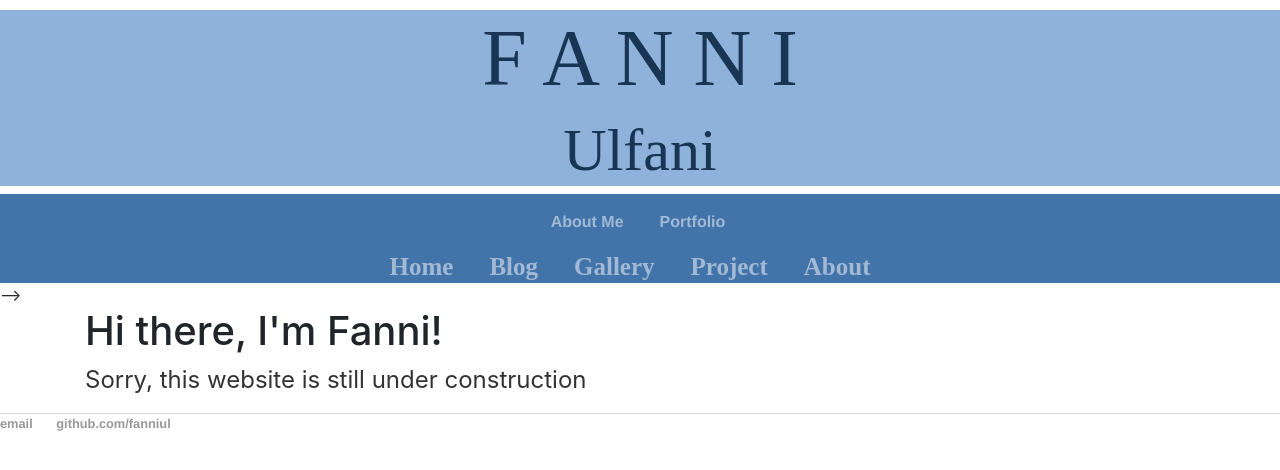
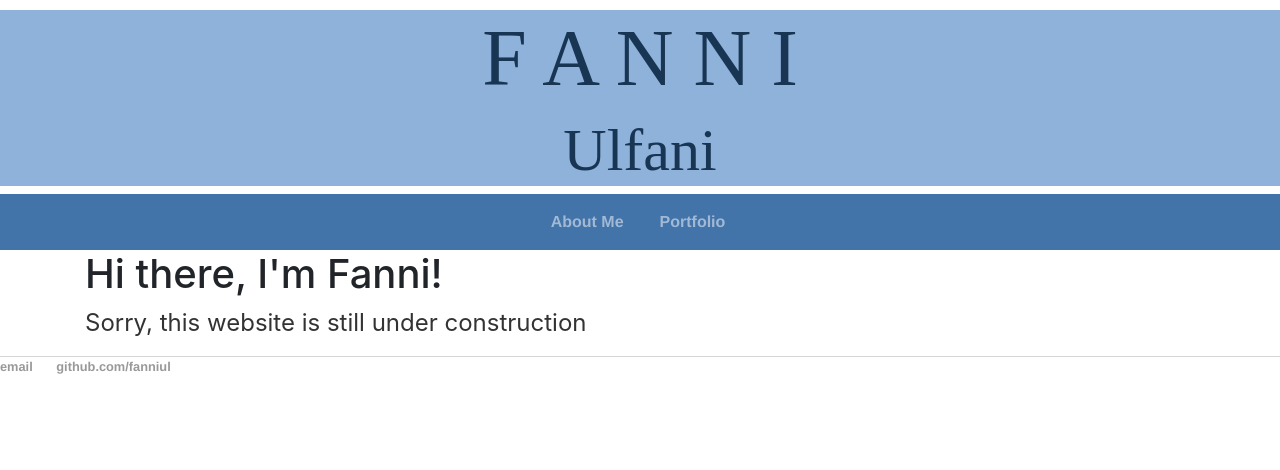
Before and after one commit to fanniul/fanniul.github.io, a Jekyll site: the page built from index.html, in a window 1280 px wide. Shown: the top 470 px of the page. Built offline with Jekyll 4.4.1, drawn with Linux system fonts in a browser that asks for light colours; comment, search, counter and statistics services are not loaded.

Commit message:
Update default.html

```diff
--- a/_layouts/default.html
+++ b/_layouts/default.html
@@ -29,6 +29,7 @@
 			  </div>
 			</div>
 
+			<!--  Nav Bar -->
 			<nav class="navbar navbar-expand-md bg-blueish navbar-dark">
 			  <a class="navbar-brand" href="#"></a>
 			  <button class="navbar-toggler" type="button" data-toggle="collapse" data-target="#collapsibleNavbar">
@@ -37,40 +38,14 @@
 			  <div class="collapse navbar-collapse justify-content-center" style="font-family: Montserrat" id="collapsibleNavbar">
 			    <ul class="navbar-nav">
 			      <li class="nav-item">
-				<a class="nav-link" href="#">About Me</a>
+				<a class="nav-link" href="/about">About Me</a>
 			      </li>
 			      <li class="nav-item">
-				<a class="nav-link" href="#">Portfolio</a>
+				<a class="nav-link" href="/portfolio">Portfolio</a>
 			      </li>
 			    </ul>
 			  </div>
 			</nav>
-
-<!-- 			<!-- Nav Bar -->
-			<nav class="navbar navbar-expand-sm bg-blueish navbar-dark justify-content-center" style="height:33px;">
-			  <button class="navbar-toggler" type="button" data-toggle="collapse" data-target="#collapsibleNavbar">
-			    <span class="navbar-toggler-icon"></span>
-			  </button>
-			  <div class="collapse navbar-collapse justify-content-center" id="collapsibleNavbar">
-			    <ul class="navbar-nav">
-			      <li class="nav-item">
-				<a class="nav-link" style="font-family: Amatic SC;font-size: 25px;" href="/">Home</a>
-			      </li>
-			      <li class="nav-item">
-				<a class="nav-link" style="font-family: Amatic SC;font-size: 25px;" href="/blog">Blog</a>
-			      </li>
-			      <li class="nav-item">
-				<a class="nav-link" style="font-family: Amatic SC;font-size: 25px;" href="/gallery">Gallery</a>
-			      </li>
-			      <li class="nav-item">
-				<a class="nav-link" style="font-family: Amatic SC;font-size: 25px;" href="/project">Project</a>
-			      </li>
-			      <li class="nav-item">
-				<a class="nav-link" style="font-family: Amatic SC;font-size: 25px;" href="/about">About</a>
-			      </li>
-			    </ul>
-			  </div>
-			</nav> -->
 
 			<div class="container">
 
```
